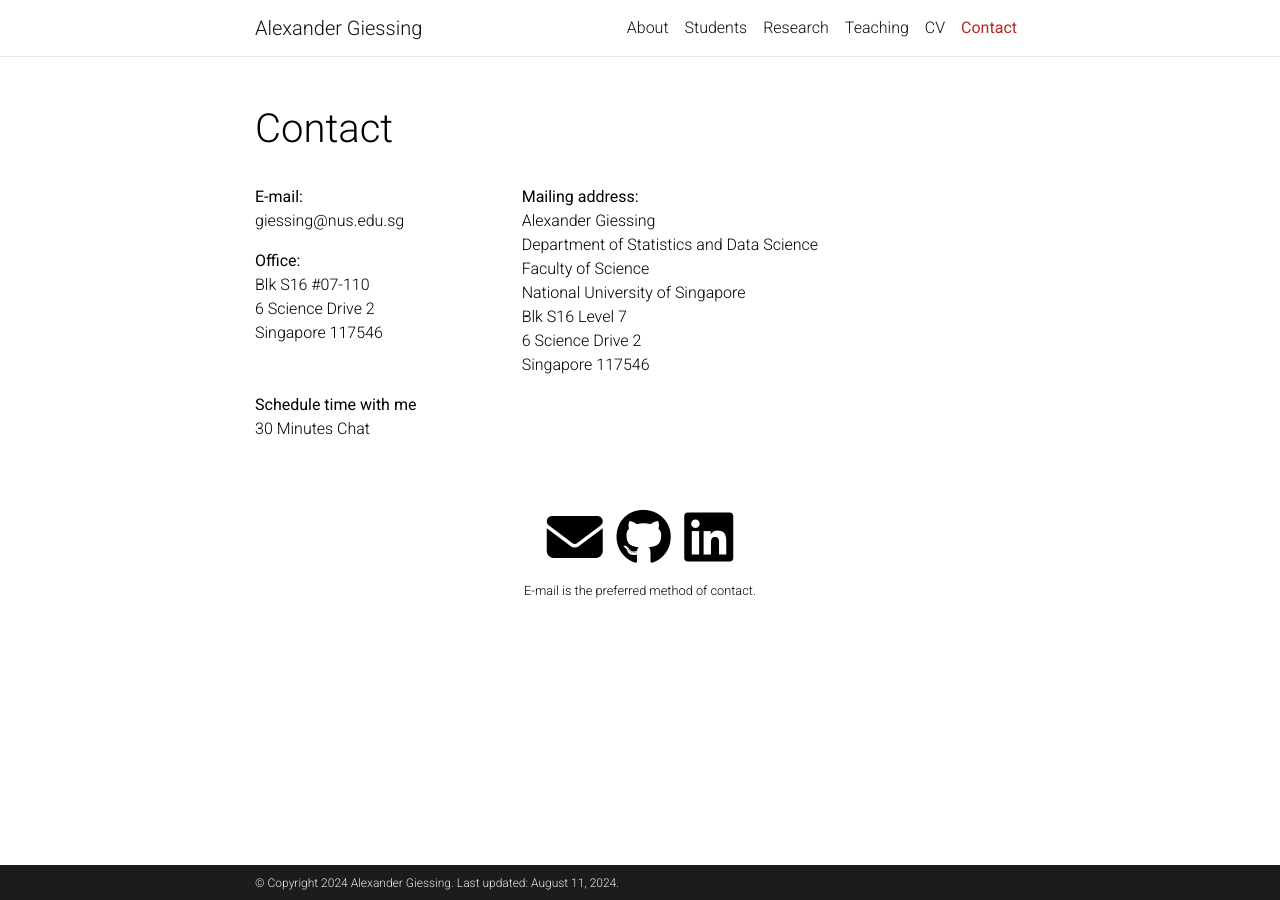
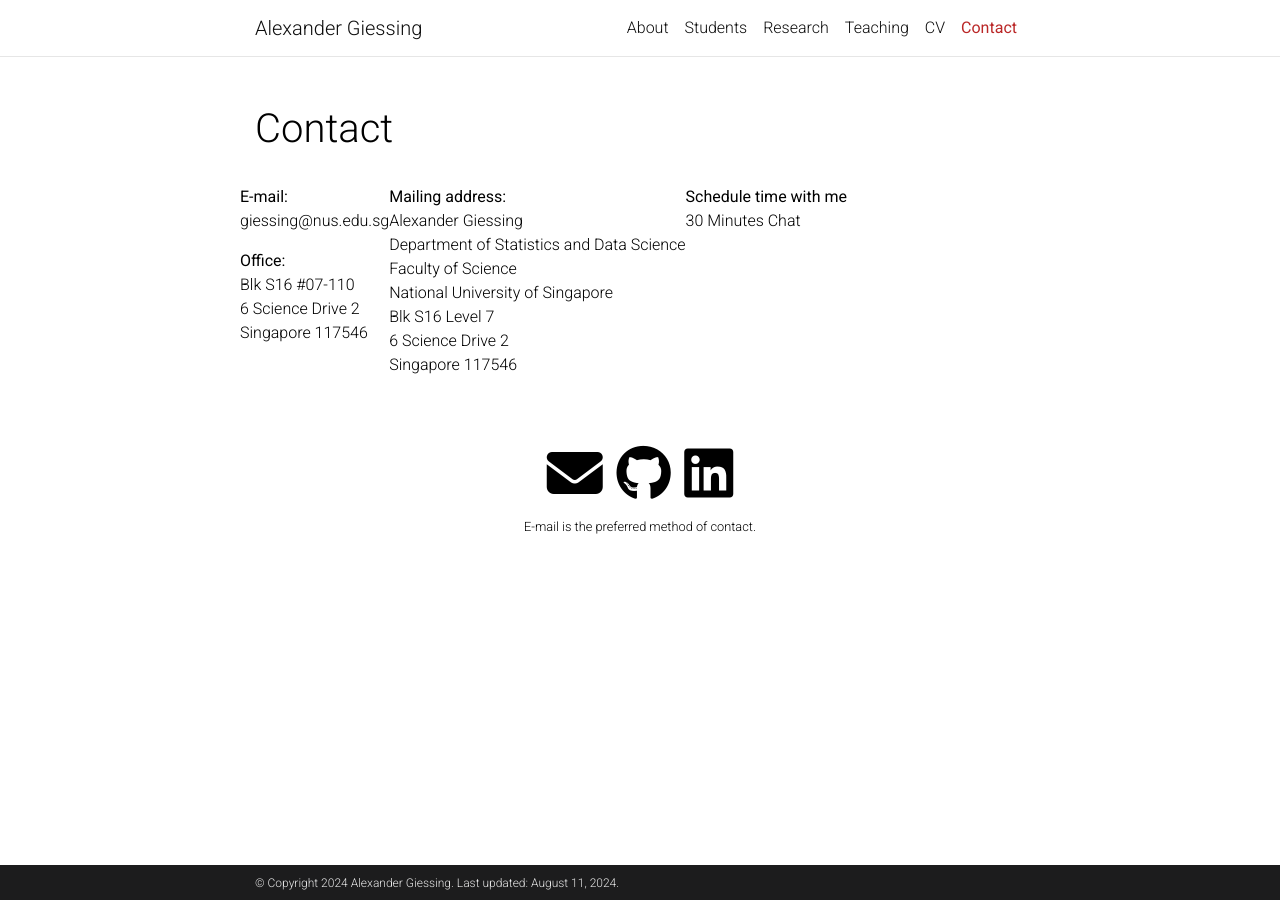
Before and after one commit to agiessing/agiessing.github.io, a Jekyll site: the page built from _pages/contact.md, in a window 1280 px wide. Built offline with Jekyll 4.4.1, drawn with Linux system fonts in a browser that asks for light colours; comment, search, counter and statistics services are not loaded; a style sheet for code colours, icons or effects is not loaded.

Commit message:
Update contact.md

```diff
--- a/_pages/contact.md
+++ b/_pages/contact.md
@@ -10,7 +10,7 @@
 
 
 <div class="row">
-    <div class="col-sm-4 col-xs-6">
+    <div class="col-sm-3.5 col-xs-6">
       <p> <span class="font-weight-bolder">E-mail:</span> <br>
       giessing@nus.edu.sg </p>
       <p> <span class="font-weight-bolder">Office:</span> <br>
@@ -18,7 +18,7 @@
       6 Science Drive 2 <br>
       Singapore 117546 </p>
     </div>
-    <div class="col-sm-5 col-xs-6">
+    <div class="col-sm-4.5 col-xs-6">
       <p> <span class="font-weight-bolder">Mailing address:</span> <br>
       Alexander Giessing <br>
       Department of Statistics and Data Science <br>
@@ -28,7 +28,7 @@
       6 Science Drive 2 <br>
       Singapore 117546 </p>
     </div>
-    <div class="col-sm-4 col-xs-6">
+    <div class="col-sm-3.5 col-xs-6">
       <p> <span class="font-weight-bolder">Schedule time with me</span> <br>
       <a> 30 Minutes Chat </a> </p>
       <!-- <a href = "https://calendly.com/giessing-7xc/30min" target="_new"> 30 Minutes Chat </a> </p> -->
```
